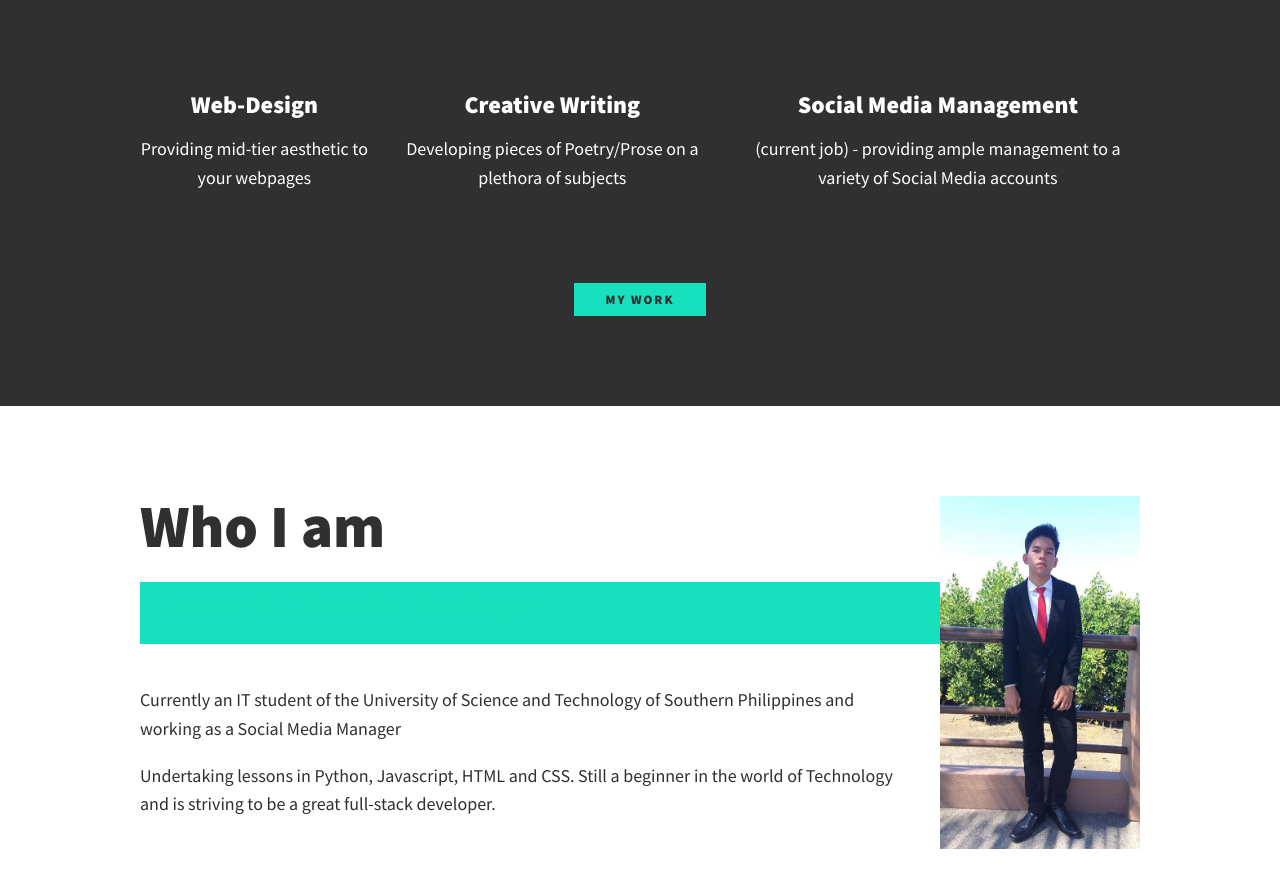
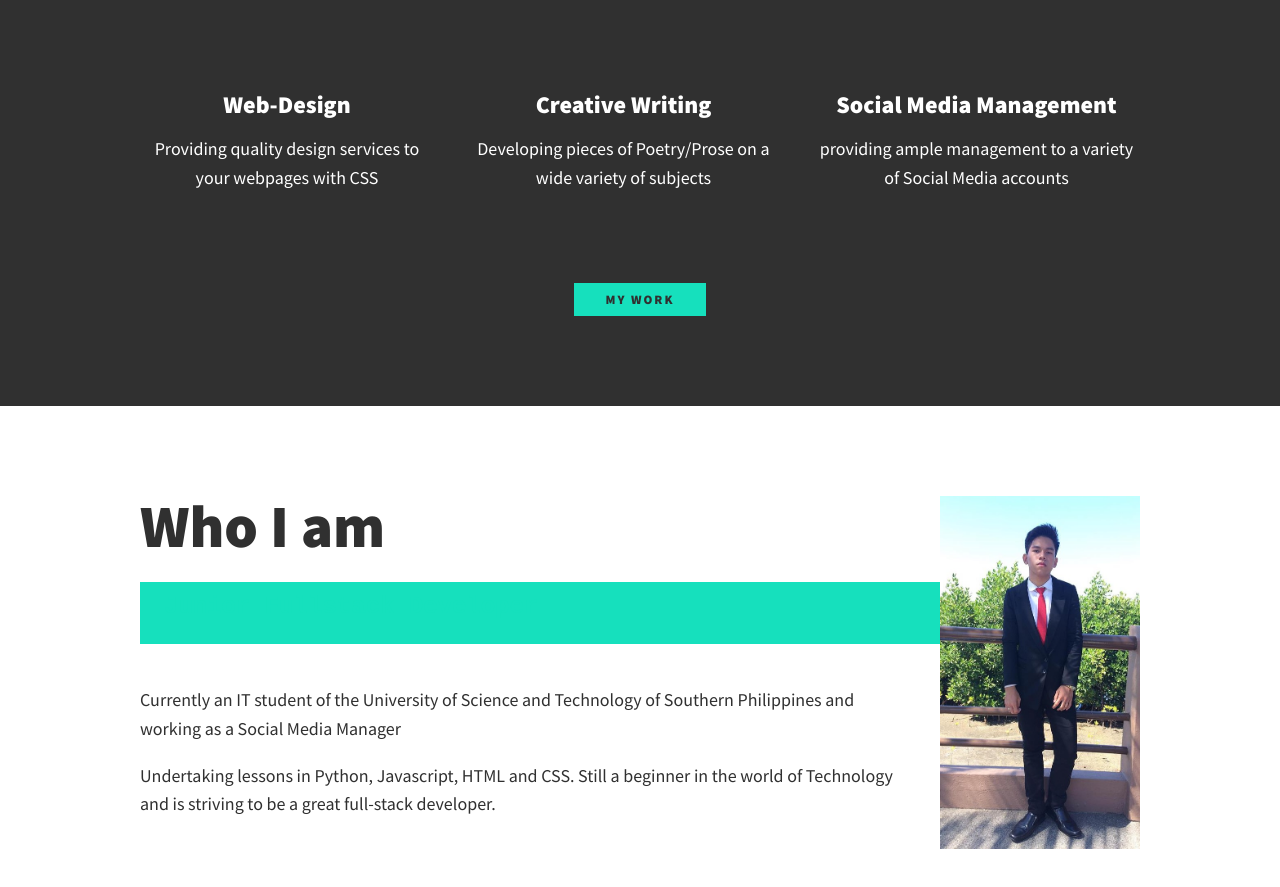
Before and after one commit to jhraxia/jhraxia.github.io, a plain HTML site: page index.html in a window 1280 px wide. Shown: the part 793-1680 px from the top of the page. Drawn offline with Linux system fonts and the light colour scheme.

Commit message:
Update index.html

```diff
--- a/index.html
+++ b/index.html
@@ -50,15 +50,15 @@
     <div class="services">
         <div class="service">
             <h3>Web-Design</h3>
-            <p>Providing mid-tier aesthetic to your webpages</p>
+            <p>Providing quality design services to your webpages with CSS     </p>
         </div>  <!-- service -->
         <div class="service">
             <h3>Creative Writing</h3>
-            <p>Developing pieces of Poetry/Prose on a plethora of subjects</p>
+            <p>Developing pieces of Poetry/Prose on a wide variety of subjects </p>
         </div>  <!-- service -->
         <div class="service">
             <h3>Social Media Management</h3>
-            <p>(current job) - providing ample management to a variety of Social Media accounts</p>
+            <p>providing ample management to a variety of Social Media accounts</p>
         </div>  <!-- service -->
     </div>
 
```
